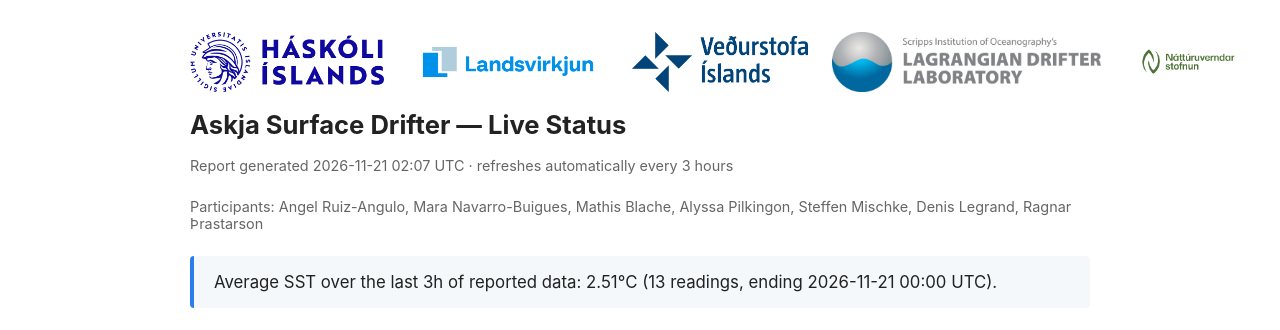
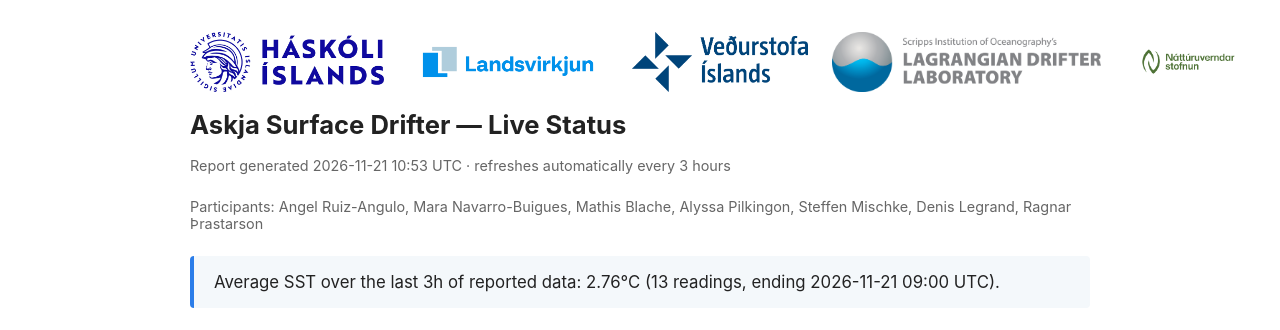
Before and after one commit to angelitora/fix_askja, a plain HTML site: page docs/index.html in a window 1280 px wide. Shown: the top 330 px of the page. Drawn offline with Linux system fonts and the light colour scheme.

Commit message:
Update drifter report [skip ci]

```diff
--- a/docs/index.html
+++ b/docs/index.html
@@ -33,10 +33,10 @@
     <img src="assets/logos/logo06_vatna.png" alt="logo">
   </div>
   <h1>Askja Surface Drifter — Live Status</h1>
-  <div class="meta">Report generated 2026-11-21 02:07 UTC · refreshes automatically every 3 hours</div>
+  <div class="meta">Report generated 2026-11-21 10:53 UTC · refreshes automatically every 3 hours</div>
   <div class="meta">Participants: Angel Ruiz-Angulo, Mara Navarro-Buigues, Mathis Blache, Alyssa Pilkingon, Steffen Mischke, Denis Legrand, Ragnar Þrastarson</div>
 
-  <div class="summary">Average SST over the last 3h of reported data: 2.51°C (13 readings, ending 2026-11-21 00:00 UTC).</div>
+  <div class="summary">Average SST over the last 3h of reported data: 2.76°C (13 readings, ending 2026-11-21 09:00 UTC).</div>
 
   <figure>
     <img src="assets/timeseries.png" alt="SST time series">
```
Also changed, not shown: docs/assets/map_last_positions.png, docs/assets/map_overview.png, docs/assets/map_zoom.png, docs/assets/timeseries.png.
